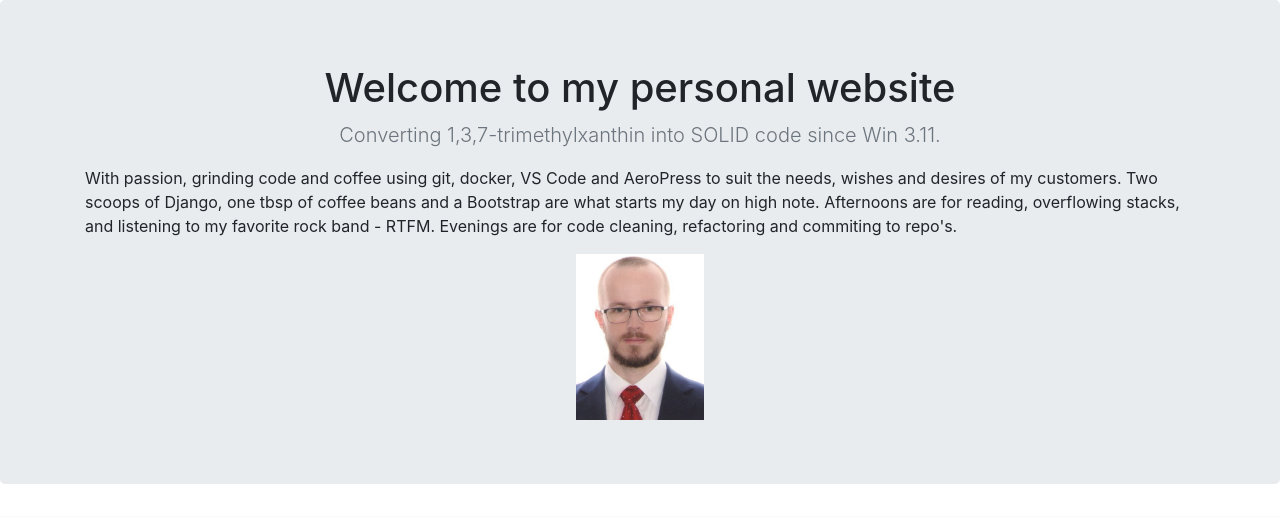
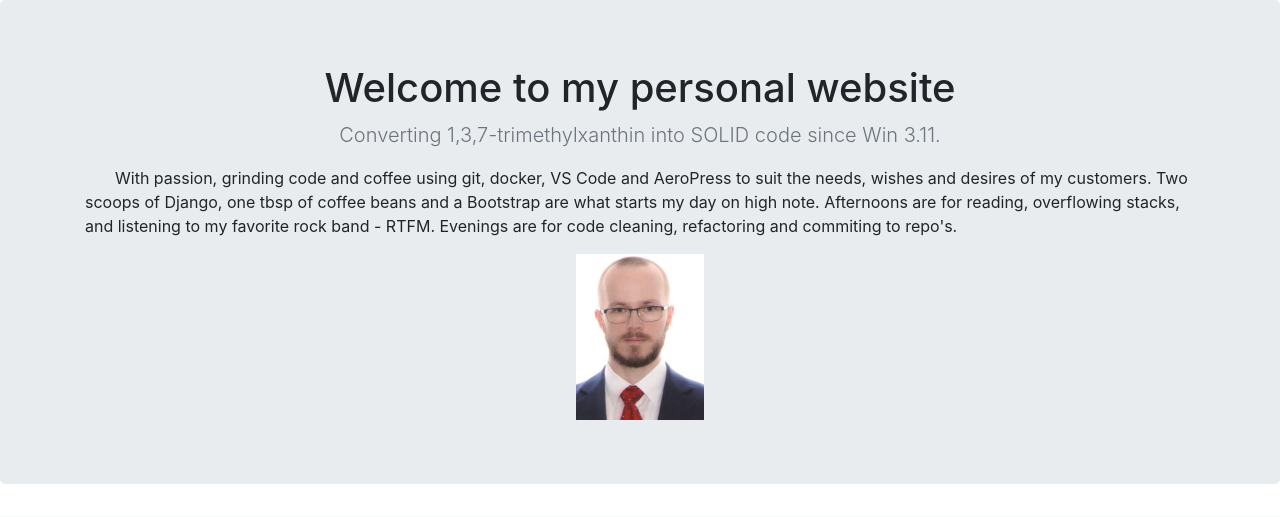
Before and after one commit to JaworskiAleksander/portfolio_site, a Django app: page / in a window 1280 px wide. Shown: the part 64-581 px from the top of the page. Run offline with Django 3.2, Linux system fonts and the light colour scheme; data that the repository does not hold is empty; some libraries are stand-ins or nearby versions.

Commit message:
added text intend to mian description

```diff
--- a/portfolio_project/jobs/templates/jobs/home.html
+++ b/portfolio_project/jobs/templates/jobs/home.html
@@ -55,6 +55,11 @@
         width: 128px;
         height: 100%;
       }
+
+      #main-text {
+        text-indent: 30px;
+      }
+
     </style>
     <!-- Custom styles for this template -->
     <link href="album.css" rel="stylesheet">
@@ -90,7 +95,7 @@
       <p class="lead text-muted">
         Converting 1,3,7-trimethylxanthin into SOLID code since Win 3.11.
       </p>
-      <p class="text-left">
+      <p class="text-left" id="main-text">
         With passion, grinding code and coffee using git, docker, VS Code and AeroPress to suit the needs, wishes and desires of my customers.
         Two scoops of Django, one tbsp of coffee beans and a Bootstrap are what starts my day on high note.
         Afternoons are for reading, overflowing stacks, and listening to my favorite rock band - RTFM.
```
